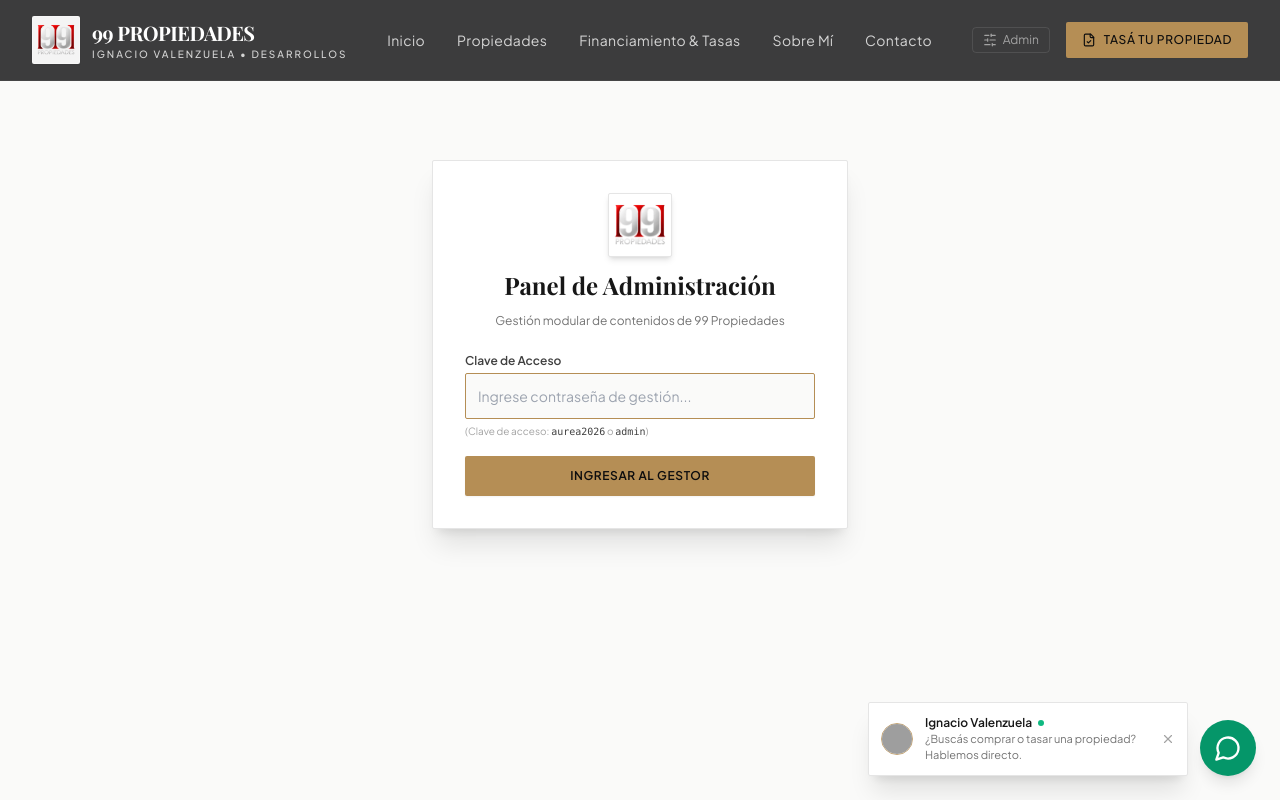
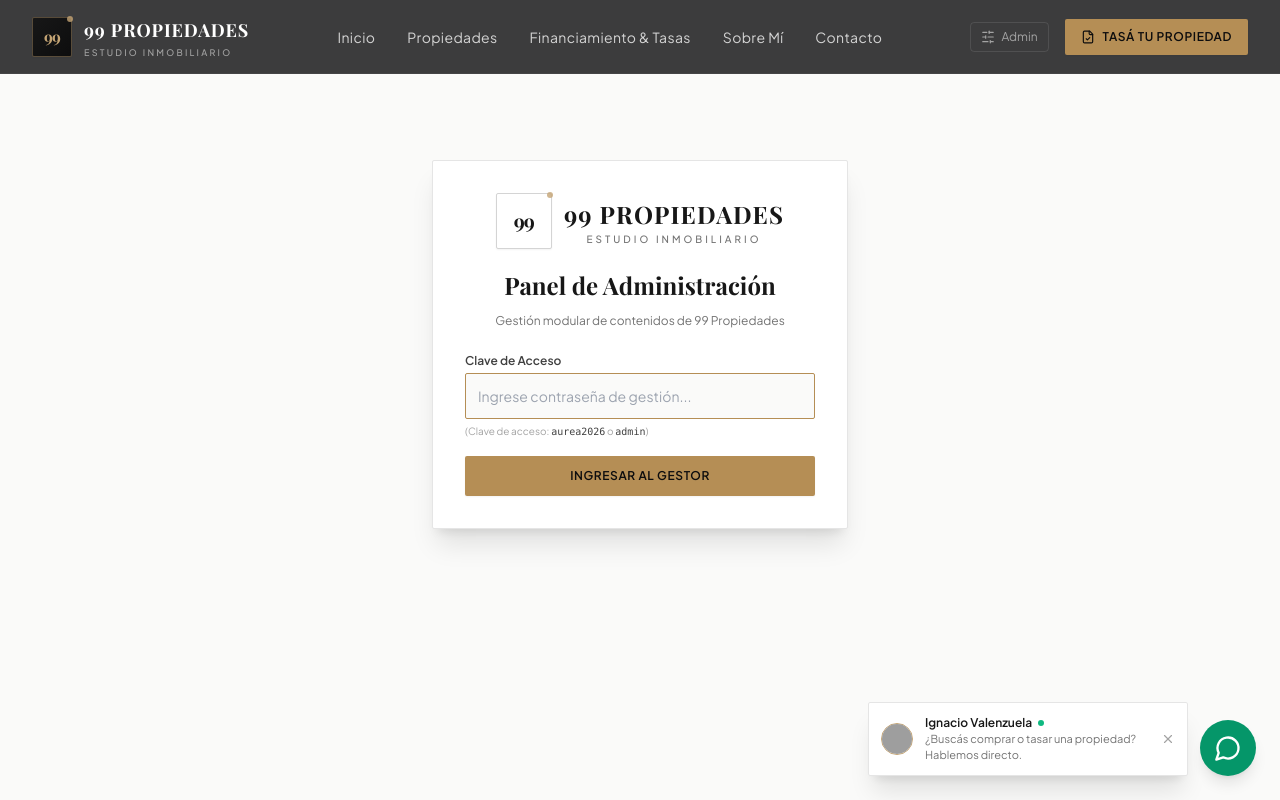
Before and after one commit to Tomy-basabe/paginawebpropiedades, a Next.js app: page /admin in a window 1280 px wide. Shown: the top 800 px of the page. Built offline with nearby package versions, Linux system fonts and the light colour scheme; grey boxes are pictures that could not be loaded; a web font is replaced by a local one.

Commit message:
feat: retiro de logo discordante, integracion de BrandLogo editorial y refinamiento de animaciones hover

```diff
--- a/src/app/admin/page.tsx
+++ b/src/app/admin/page.tsx
@@ -3,6 +3,7 @@
 import React, { useState } from "react";
 import Image from "next/image";
 import { useData } from "@/context/DataContext";
+import BrandLogo from "@/components/BrandLogo";
 import { Property, BankRate, FeaturedBanner, AgentProfile, PropertyType, OperationType, PropertyStatus } from "@/lib/types";
 import {
   SlidersHorizontal,
@@ -294,14 +295,8 @@ export default function AdminPage() {
       <div className="max-w-md mx-auto px-4 py-20">
         <div className="bg-white p-8 rounded-sm border border-neutral-200 shadow-xl space-y-6">
           <div className="text-center space-y-3">
-            <div className="relative w-16 h-16 rounded-sm bg-white p-1 border border-neutral-200 shadow-md mx-auto">
-              <Image
-                src="/logo.png"
-                alt="99 Propiedades"
-                fill
-                priority
-                className="object-contain"
-              />
+            <div className="flex justify-center pb-2">
+              <BrandLogo variant="dark" size="lg" withLink={false} />
             </div>
             <h1 className="font-serif text-2xl font-bold text-neutral-900">
               Panel de Administración
@@ -337,7 +332,7 @@ export default function AdminPage() {
 
             <button
               type="submit"
-              className="w-full bg-gold-500 hover:bg-gold-600 text-luxury-black font-semibold uppercase tracking-wider py-3 rounded-sm transition-colors shadow-sm"
+              className="w-full bg-gold-500 hover:bg-gold-600 text-luxury-black font-semibold uppercase tracking-wider py-3 rounded-sm transition-colors shadow-sm btn-tactile cursor-pointer"
             >
               Ingresar al Gestor
             </button>
@@ -353,26 +348,7 @@ export default function AdminPage() {
       {/* Cabecera del Panel */}
       <div className="flex flex-col sm:flex-row sm:items-center justify-between gap-4 border-b border-neutral-200 pb-6">
         <div className="flex items-center gap-4">
-          <div className="relative w-12 h-12 bg-white p-1 rounded-sm border border-neutral-200 shadow-sm shrink-0">
-            <Image
-              src="/logo.png"
-              alt="99 Propiedades"
-              fill
-              className="object-contain"
-            />
-          </div>
-          <div>
-            <div className="inline-flex items-center gap-1.5 text-xs font-semibold uppercase tracking-wider text-gold-600 bg-gold-50 px-2.5 py-0.5 rounded-sm mb-1">
-              <SlidersHorizontal className="w-3 h-3" />
-              <span>CMS 99 Propiedades</span>
-            </div>
-            <h1 className="font-serif text-xl sm:text-2xl font-bold text-neutral-900">
-              Centro de Gestión de Contenidos
-            </h1>
-            <p className="text-xs text-neutral-500">
-              Actualice propiedades, banners comerciales y tasas bancarias en tiempo real.
-            </p>
-          </div>
+          <BrandLogo variant="dark" size="md" withLink={false} />
         </div>
 
         <div className="flex items-center gap-3">
--- a/src/app/globals.css
+++ b/src/app/globals.css
@@ -61,3 +61,49 @@ h1, h2, h3, .font-serif {
   -webkit-backdrop-filter: blur(12px);
   border: 1px solid rgba(255, 255, 255, 0.1);
 }
+
+/* Microinteracciones Hover de Nivel Senior (Anti-AI Slop) */
+.nav-link-hover {
+  position: relative;
+  transition: color 180ms ease-out;
+}
+
+.nav-link-hover::after {
+  content: '';
+  position: absolute;
+  bottom: -4px;
+  left: 0;
+  width: 0%;
+  height: 2px;
+  background-color: #B58E55;
+  border-radius: 9999px;
+  transition: width 220ms cubic-bezier(0.16, 1, 0.3, 1);
+}
+
+.nav-link-hover:hover::after,
+.nav-link-hover.active::after {
+  width: 100%;
+}
+
+.card-hover-lift {
+  transition: transform 250ms cubic-bezier(0.16, 1, 0.3, 1),
+              box-shadow 250ms cubic-bezier(0.16, 1, 0.3, 1),
+              border-color 200ms ease-out;
+}
+
+.card-hover-lift:hover {
+  transform: translateY(-4px);
+  box-shadow: 0 20px 30px -10px rgba(0, 0, 0, 0.08), 0 8px 16px -6px rgba(0, 0, 0, 0.04);
+}
+
+.btn-tactile {
+  transition: all 180ms cubic-bezier(0.16, 1, 0.3, 1);
+}
+
+.btn-tactile:hover {
+  transform: translateY(-1px);
+}
+
+.btn-tactile:active {
+  transform: translateY(1px) scale(0.98);
+}
--- a/src/app/layout.tsx
+++ b/src/app/layout.tsx
@@ -8,8 +8,8 @@ export const metadata: Metadata = {
   description: "99 Propiedades: Comercialización exclusiva de residencias singulares, loteos premium, emprendimientos en pozo y asesoría en créditos hipotecarios UVA.",
   keywords: "99 propiedades, inmobiliaria, propiedades de lujo, nordelta, palermo chico, san isidro, creditos hipotecarios uva, loteos, pozo, ignacio valenzuela",
   icons: {
-    icon: "/logo.png",
-    apple: "/logo.png",
+    icon: "/favicon.svg",
+    apple: "/favicon.svg",
   },
 };
 
--- a/src/app/page.tsx
+++ b/src/app/page.tsx
@@ -64,22 +64,11 @@ export default function HomePage() {
           <div className="absolute inset-0 bg-gradient-to-t from-luxury-black via-luxury-black/70 to-luxury-black/90" />
         </div>
 
-        <div className="relative z-10 max-w-5xl mx-auto px-4 sm:px-6 lg:px-8 text-center space-y-6">
-          {/* Logo y Badge institucional */}
-          <div className="flex flex-col items-center gap-3">
-            <div className="relative w-16 h-16 sm:w-20 sm:h-20 bg-white p-1 rounded-sm shadow-2xl border border-white/20">
-              <Image
-                src="/logo.png"
-                alt="99 Propiedades"
-                fill
-                priority
-                className="object-contain"
-              />
-            </div>
-            <div className="inline-flex items-center gap-2 bg-white/5 border border-white/10 px-4 py-1.5 rounded-full text-xs tracking-widest uppercase text-gold-300 backdrop-blur-md">
-              <span className="w-1.5 h-1.5 rounded-full bg-brand-red animate-pulse" />
-              <span>99 Propiedades • Desarrollos & Real Estate</span>
-            </div>
+        <div className="relative z-10 max-w-5xl mx-auto px-4 sm:px-6 lg:px-8 text-center space-y-8">
+          {/* Badge institucional de alta gama */}
+          <div className="inline-flex items-center gap-2.5 bg-luxury-dark/90 border border-gold-400/30 px-5 py-2 rounded-full text-xs tracking-[0.2em] uppercase text-gold-300 backdrop-blur-md shadow-lg transition-all duration-300 hover:border-gold-400 hover:scale-105">
+            <span className="w-1.5 h-1.5 rounded-full bg-gold-400 animate-pulse" />
+            <span className="font-medium">99 PROPIEDADES • DESARROLLOS & BIENES RAÍCES</span>
           </div>
 
           {/* Título de impacto editorial */}
--- a/src/app/sobre-mi/page.tsx
+++ b/src/app/sobre-mi/page.tsx
@@ -163,7 +163,7 @@ export default function SobreMiPage() {
             </h3>
             <div className="grid grid-cols-1 sm:grid-cols-2 gap-4">
               {agentProfile.pillars.map((pillar, idx) => (
-                <div key={idx} className="p-4 bg-white border border-neutral-200 rounded-sm">
+                <div key={idx} className="p-4 bg-white border border-neutral-200/90 rounded-sm card-hover-lift hover:border-gold-400/60">
                   <h4 className="font-serif text-sm font-bold text-neutral-900 mb-1 flex items-center gap-2">
                     <CheckCircle2 className="w-4 h-4 text-gold-500" />
                     <span>{pillar.title}</span>
@@ -191,7 +191,7 @@ export default function SobreMiPage() {
 
         <div className="grid grid-cols-1 md:grid-cols-3 gap-6">
           {testimonials.map((t, idx) => (
-            <div key={idx} className="bg-white p-6 rounded-sm border border-neutral-200 shadow-sm flex flex-col justify-between">
+            <div key={idx} className="bg-white p-6 rounded-sm border border-neutral-200/90 shadow-sm flex flex-col justify-between card-hover-lift hover:border-gold-400/60">
               <div>
                 <div className="flex gap-1 text-gold-500 mb-3">
                   {[...Array(5)].map((_, i) => (
--- a/src/components/BankRatesTable.tsx
+++ b/src/components/BankRatesTable.tsx
@@ -64,7 +64,7 @@ export default function BankRatesTable() {
       {/* Vista de Tarjetas para Móviles (Thumb-friendly & Legible) */}
       <div className="grid grid-cols-1 gap-3 md:hidden">
         {sortedRates.map((bank) => (
-          <div key={bank.id} className="bg-white p-4 rounded-sm border border-neutral-200 shadow-sm space-y-3">
+          <div key={bank.id} className="bg-white p-4 rounded-sm border border-neutral-200/90 shadow-sm space-y-3 card-hover-lift hover:border-gold-400/60">
             <div className="flex items-start justify-between gap-2">
               <div>
                 <h4 className="font-bold text-neutral-900 text-sm">{bank.bankName}</h4>
--- a/src/components/BannerHero.tsx
+++ b/src/components/BannerHero.tsx
@@ -71,15 +71,15 @@ export default function BannerHero() {
           <div className="flex flex-wrap items-center gap-4">
             <Link
               href={current.ctaLink || "/propiedades"}
-              className="bg-gold-500 hover:bg-gold-400 text-luxury-black font-semibold text-xs uppercase tracking-wider px-6 py-3.5 rounded-sm transition-all shadow-lg shadow-gold-500/10 hover:shadow-gold-500/30 flex items-center gap-2"
+              className="group bg-gold-500 hover:bg-gold-400 text-luxury-black font-semibold text-xs uppercase tracking-wider px-6 py-3.5 rounded-sm transition-all duration-200 shadow-lg shadow-gold-500/10 hover:shadow-xl hover:shadow-gold-500/30 flex items-center gap-2 btn-tactile"
             >
               <span>{current.ctaText || "Descubrir Oportunidad"}</span>
-              <ArrowRight className="w-4 h-4" />
+              <ArrowRight className="w-4 h-4 transition-transform duration-200 group-hover:translate-x-1" />
             </Link>
 
             <Link
               href="/contacto?asunto=desarrollo"
-              className="text-white hover:text-gold-300 text-xs font-medium tracking-wide border-b border-white/30 hover:border-gold-300 pb-1 transition-colors"
+              className="text-white hover:text-gold-300 text-xs font-medium tracking-wide border-b border-white/30 hover:border-gold-300 pb-1 transition-all duration-200 hover:translate-x-0.5"
             >
               Solicitar Dossier de Inversión
             </Link>
--- /dev/null
+++ b/src/components/BrandLogo.tsx
@@ -0,0 +1,83 @@
+"use client";
+
+import React from "react";
+import Link from "next/link";
+
+interface BrandLogoProps {
+  variant?: "light" | "dark";
+  size?: "sm" | "md" | "lg";
+  withLink?: boolean;
+}
+
+export default function BrandLogo({
+  variant = "light",
+  size = "md",
+  withLink = true,
+}: BrandLogoProps) {
+  const isLight = variant === "light";
+
+  const sizeClasses = {
+    sm: {
+      box: "w-8 h-8 text-sm",
+      title: "text-sm",
+      subtitle: "text-[8px] tracking-[0.2em]",
+    },
+    md: {
+      box: "w-10 h-10 text-base",
+      title: "text-base sm:text-lg",
+      subtitle: "text-[9px] tracking-[0.25em]",
+    },
+    lg: {
+      box: "w-14 h-14 text-xl",
+      title: "text-xl sm:text-2xl",
+      subtitle: "text-[10px] tracking-[0.3em]",
+    },
+  }[size];
+
+  const content = (
+    <div className="flex items-center gap-3 group select-none">
+      {/* Monograma Editorial de Lujo "99" */}
+      <div
+        className={`relative ${sizeClasses.box} rounded-sm flex items-center justify-center font-serif font-bold transition-all duration-300 ${
+          isLight
+            ? "bg-gradient-to-br from-neutral-900 to-luxury-black text-gold-400 border border-gold-400/40 shadow-sm group-hover:border-gold-400 group-hover:shadow-[0_0_15px_rgba(181,142,85,0.25)]"
+            : "bg-white text-neutral-900 border border-neutral-300 shadow-sm group-hover:border-gold-500 group-hover:shadow-md"
+        }`}
+      >
+        <span className="tracking-tighter">99</span>
+        {/* Detalle en esquina tipo sello de arquitectura */}
+        <span className="absolute -top-0.5 -right-0.5 w-1.5 h-1.5 bg-gold-400 rounded-full opacity-80" />
+      </div>
+
+      {/* Tipografía de Marca */}
+      <div className="flex flex-col">
+        <span
+          className={`font-serif font-bold tracking-wider leading-none transition-colors duration-200 ${sizeClasses.title} ${
+            isLight
+              ? "text-white group-hover:text-gold-300"
+              : "text-neutral-900 group-hover:text-gold-700"
+          }`}
+        >
+          99 PROPIEDADES
+        </span>
+        <span
+          className={`font-sans uppercase font-medium mt-1 leading-none ${sizeClasses.subtitle} ${
+            isLight ? "text-neutral-400" : "text-neutral-500"
+          }`}
+        >
+          Estudio Inmobiliario
+        </span>
+      </div>
+    </div>
+  );
+
+  if (withLink) {
+    return (
+      <Link href="/" className="inline-block transition-transform duration-200 group-hover:scale-[1.01]">
+        {content}
+      </Link>
+    );
+  }
+
+  return content;
+}
--- a/src/components/Header.tsx
+++ b/src/components/Header.tsx
@@ -2,9 +2,9 @@
 
 import React, { useState, useEffect } from "react";
 import Link from "next/link";
-import Image from "next/image";
 import { usePathname } from "next/navigation";
 import { useData } from "@/context/DataContext";
+import BrandLogo from "./BrandLogo";
 import {
   Building2,
   Menu,
@@ -57,61 +57,44 @@ export default function Header({ onOpenValuation }: HeaderProps) {
     >
       <div className="max-w-7xl mx-auto px-4 sm:px-6 lg:px-8">
         <div className="flex items-center justify-between">
-          {/* Logo y Marca Personal 99 PROPIEDADES */}
-          <Link href="/" className="flex items-center gap-3 group">
-            <div className="relative h-11 w-11 sm:h-12 sm:w-12 shrink-0 bg-white/95 rounded-sm p-1 shadow-sm border border-white/20 transition-transform group-hover:scale-105">
-              <Image
-                src="/logo.png"
-                alt="99 Propiedades"
-                fill
-                priority
-                className="object-contain"
-              />
-            </div>
-            <div className="flex flex-col">
-              <div className="flex items-center gap-1.5">
-                <span className="font-serif text-lg sm:text-xl font-bold tracking-tight text-white group-hover:text-gold-300 transition-colors">
-                  99 PROPIEDADES
-                </span>
-              </div>
-              <span className="text-[10px] tracking-[0.2em] text-neutral-300 uppercase font-sans font-medium">
-                {agentProfile.name} • Desarrollos
-              </span>
-            </div>
-          </Link>
+          {/* Logo y Marca Personal Tipográfica de Alta Gama */}
+          <BrandLogo variant="light" size="md" />
 
-          {/* Desktop Nav */}
+          {/* Desktop Nav con Microinteracciones Subrayadas Fluidas */}
           <nav className="hidden lg:flex items-center gap-8">
-            {navLinks.map((link) => (
+            {navLinks.map((link) => {
+              const active = isActive(link.href);
+              return (
                 <Link
                   key={link.name}
                   href={link.href}
-                className={`text-sm tracking-wide transition-colors ${
-                  isActive(link.href)
-                    ? "text-gold-400 font-medium"
+                  className={`text-sm tracking-wide py-1 nav-link-hover ${
+                    active
+                      ? "active text-gold-400 font-semibold"
                       : "text-neutral-300 hover:text-white"
                   }`}
                 >
                   {link.name}
                 </Link>
-            ))}
+              );
+            })}
           </nav>
 
           {/* Botones de Acción */}
           <div className="hidden md:flex items-center gap-4">
             <Link
               href="/admin"
-              className="text-xs text-neutral-400 hover:text-gold-400 transition-colors flex items-center gap-1.5 px-2.5 py-1 rounded border border-white/10 hover:border-gold-400/30"
+              className="text-xs text-neutral-400 hover:text-gold-400 transition-all duration-200 flex items-center gap-1.5 px-2.5 py-1.5 rounded border border-white/10 hover:border-gold-400/40 hover:bg-white/5 btn-tactile"
               title="Panel de Gestión de Contenido"
             >
-              <SlidersHorizontal className="w-3.5 h-3.5" />
+              <SlidersHorizontal className="w-3.5 h-3.5 transition-transform duration-200 group-hover:rotate-45" />
               <span>Admin</span>
             </Link>
 
             {onOpenValuation ? (
               <button
                 onClick={onOpenValuation}
-                className="bg-gold-500 hover:bg-gold-600 text-luxury-black font-medium text-xs tracking-wider uppercase px-4 py-2.5 rounded-sm transition-all shadow-sm hover:shadow hover:shadow-gold-500/20 flex items-center gap-2"
+                className="bg-gold-500 hover:bg-gold-400 text-luxury-black font-semibold text-xs tracking-wider uppercase px-4 py-2.5 rounded-sm shadow-sm hover:shadow-lg hover:shadow-gold-500/20 flex items-center gap-2 btn-tactile cursor-pointer"
               >
                 <FileCheck className="w-3.5 h-3.5" />
                 <span>Tasá tu Propiedad</span>
@@ -119,7 +102,7 @@ export default function Header({ onOpenValuation }: HeaderProps) {
             ) : (
               <Link
                 href="/contacto?asunto=tasacion"
-                className="bg-gold-500 hover:bg-gold-600 text-luxury-black font-medium text-xs tracking-wider uppercase px-4 py-2.5 rounded-sm transition-all shadow-sm hover:shadow hover:shadow-gold-500/20 flex items-center gap-2"
+                className="bg-gold-500 hover:bg-gold-400 text-luxury-black font-semibold text-xs tracking-wider uppercase px-4 py-2.5 rounded-sm shadow-sm hover:shadow-lg hover:shadow-gold-500/20 flex items-center gap-2 btn-tactile"
               >
                 <FileCheck className="w-3.5 h-3.5" />
                 <span>Tasá tu Propiedad</span>
--- a/src/components/MortgageCalculator.tsx
+++ b/src/components/MortgageCalculator.tsx
@@ -148,10 +148,10 @@ export default function MortgageCalculator() {
                     key={years}
                     type="button"
                     onClick={() => setTermYears(years)}
-                    className={`py-2 text-xs font-medium rounded-sm border transition-colors ${
+                    className={`py-2 text-xs font-semibold rounded-sm border transition-all duration-200 btn-tactile ${
                       termYears === years
-                        ? "bg-neutral-900 text-white border-neutral-900"
-                        : "bg-white text-neutral-700 border-neutral-300 hover:border-neutral-500"
+                        ? "bg-neutral-900 text-white border-neutral-900 shadow-sm"
+                        : "bg-white text-neutral-700 border-neutral-300 hover:border-gold-500 hover:bg-stone-50"
                     }`}
                   >
                     {years}a
```
Also changed, not shown: src/components/Footer.tsx (+2 -19 lines), src/components/PropertyCard.tsx (+23 -23 lines), public/favicon.svg (added). Lines whose indentation alone changed are shown as unchanged.
